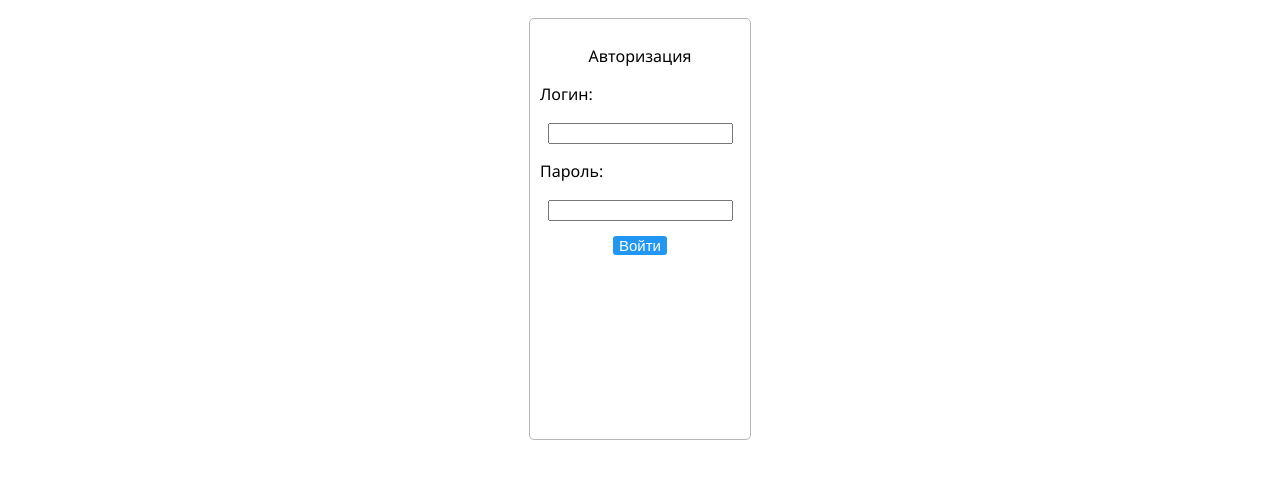
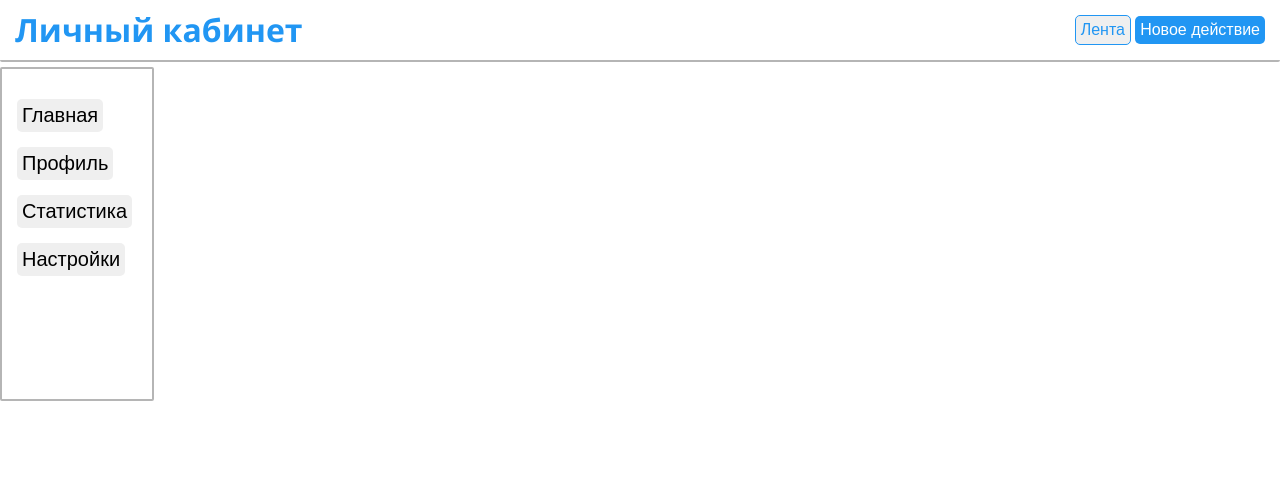
Before and after one commit to XLEBYSEK/verstka, a plain HTML site: page index.html in a window 1280 px wide. Drawn offline with Linux system fonts and the light colour scheme.

Commit message:
Add files via upload

```diff
--- a/index.html
+++ b/index.html
@@ -9,15 +9,20 @@
 <body>
     <body>
         <font face="Segoe UI">
-        <div class = container>
-            <p>Авторизация</p>
-            <p class = log>Логин:</p>
-            <input id = "log">
-            <p class = log>Пароль:</p>
-            <input id = "pass"><br>
-            <button id = "btn">Войти</button>
+        <div class = cab>
+            <h1><b>Личный кабинет</b></h1>
+        <div>
+            <button class = lenta id = lenta>Лента</button>
+            <button class = new>Новое действие</button>
+        </div>
+        </div>
+            <div class = container>
+                <button class = leftbutton id = mainbtn>Главная</button>
+                <button class = leftbutton>Профиль</button>
+                <button class = leftbutton>Статистика</button>
+                <button class = leftbutton>Настройки</button>
         </div>
     </body>
 </body>
 </html>
-<script src="script.js"></script>
+<script src="scriptlenta.js"></script>
--- a/script.js
+++ b/script.js
@@ -5,7 +5,7 @@ document.getElementById("btn").addEventListener("click",
         let login = "log"
         let password = "pass"
         if (LoginInput === login && PasswordInput === password) {
-            window.open('lenta.html')
+            window.open('index.html')
 
         }
 
--- /dev/null
+++ b/scriptlenta.js
@@ -0,0 +1,5 @@
+document.getElementById("lenta").addEventListener("click",
+    function () {
+        window.open('Lenta.html')
+    }
+)
--- a/style.css
+++ b/style.css
@@ -1,35 +1,82 @@
-body {
-    justify-content: center;
-    display:flex;
+*{
+    margin: 0%;
+    padding: 0%;
+}
+.cab {
+    color: #2196F3;
+    height: 30px;
+    border-bottom: 2px solid #b5b5b5;
+    padding: 15px;
+    border-radius: 2px;
+    justify-content: space-between;
+    display: flex;
+    margin-bottom: 5px;
 }
 
-.container {
-    text-align: center;
-    width: 200px;
-    height: 400px;
-    border: 1px solid #b5b5b5;
-    padding: 10px;
-    margin: 10px;
+.leftbutton {
+    flex-direction: column;
+    display: flex;
+    margin-top: 15px;
     border-radius: 5px;
+    border-color: transparent;
+    border: none;
+    transition: 0.3s;
+    cursor: pointer;
+    font-size: 20px;
+    padding: 5px;
 }
 
-.log {
+.leftbutton:hover {
+    background: #b5b5b5;
+}
+.container {
     text-align: left;
+    width: 120px;
+    height: 300px;
+    border: 2px solid #b5b5b5;
+    padding: 15px;
+    border-radius: 2px;
+    margin-right: 20px;
 }
 
-button {
-    margin: 5px;
-    background-color: #2196F3;
-    border-color: #2196F3;
-    border:none;
-    border-radius: 3px;
-    margin-top: 15px;
-    cursor: pointer;
-    transition: 0.3s;
-    color:white;
-    font-size: 15px;
+.lenta {
+   border-radius: 5px;
+   border-color: #1976D2;
+   color: #2196F3;
+   border: 1px solid #2196F3;
+   transition: 0.3s;
+   cursor: pointer;
+   font-size: 16px;
+   padding: 5px;
+
 }
 
-button:hover {
-    background:#1976D2;
+.new:hover {
+    background: #1976D2;
 }
+
+.lenta:hover {
+    background: #a2aebf;
+}
+
+.new {
+    border-radius: 5px;
+    border-color: #1976D2;
+    background-color: #2196F3;
+    color: white;
+    border: none;
+    transition: 0.3s;
+    cursor: pointer;
+    font-size: 16px;
+    padding: 5px;
+}
+
+.h1 {
+    display: flex;
+    gap: 15px;
+
+}
+
+h1 {
+    margin-top: -7px;
+}
--- /dev/null
+++ b/stylelenta.css
@@ -0,0 +1,53 @@
+
+
+.container {
+    text-align: left;
+    width: 500px;
+    height: 350px;
+    border: 2px solid #b5b5b5;
+    padding: 15px;
+    margin: 15px;
+    border-radius: 10px;
+    color: #2196F3;
+    margin-top: 100px;
+    margin-right: 200px;
+}
+
+footer {
+    text-align: right;
+    margin-top: 30px;
+
+}
+
+.caption {
+    text-align: center;
+
+}
+
+img {
+    width: 100%;
+    max-height: 300px;
+    border-radius: 10px;
+    display: block;
+    object-fit: cover;
+    margin-top: 5px;
+}
+
+.caption {
+    margin-top: 7px;
+}
+
+.header {
+    color: #2196F3;
+    margin-bottom: 50px;
+    text-align: left;
+}
+
+.footer {
+    color:black;
+}
+
+.content {
+    justify-content: center;
+    display:flex;
+}
--- /dev/null
+++ b/stylelog.css
@@ -0,0 +1,35 @@
+body {
+    justify-content: center;
+    display:flex;
+}
+
+.container {
+    text-align: center;
+    width: 200px;
+    height: 400px;
+    border: 1px solid #b5b5b5;
+    padding: 10px;
+    margin: 10px;
+    border-radius: 5px;
+}
+
+.log {
+    text-align: left;
+}
+
+button {
+    margin: 5px;
+    background-color: #2196F3;
+    border-color: #2196F3;
+    border:none;
+    border-radius: 3px;
+    margin-top: 15px;
+    cursor: pointer;
+    transition: 0.3s;
+    color:white;
+    font-size: 15px;
+}
+
+button:hover {
+    background:#1976D2;
+}
```
Also changed, not shown: indexlog.html (added, +23 -0 lines), lenta.html (+26 -0 lines).
